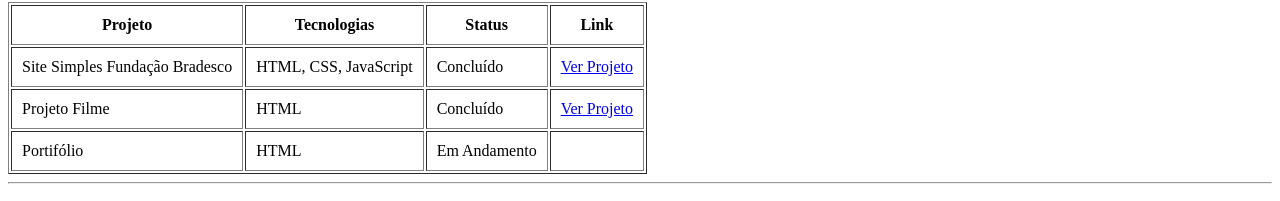
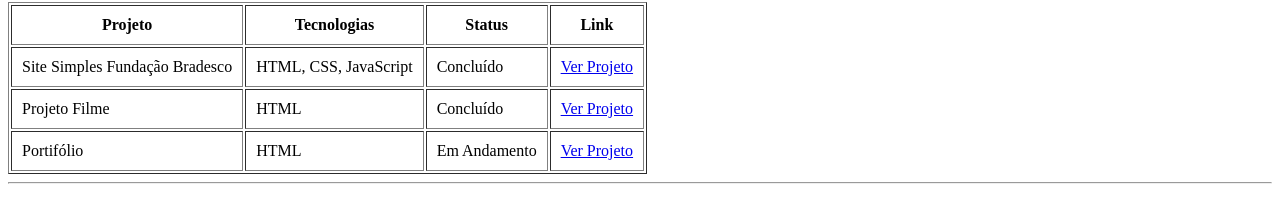
Before and after one commit to Vitor-Rodrigues-Santos/portifolio, a plain HTML site: page index.html in a window 1280 px wide. Shown: the part 738-939 px from the top of the page. Drawn offline with Linux system fonts and the light colour scheme.

Commit message:
Update index.html

```diff
--- a/index.html
+++ b/index.html
@@ -63,7 +63,7 @@
                         <td>Portifólio</td>
                         <td>HTML</td>
                         <td>Em Andamento</td>
-                        <td></td>
+                        <td> <a href="https://github.com/Vitor-Rodrigues-Santos/portifolio">Ver Projeto</a></td>
                     </tr>
                 </tbody>
             </table>
```
